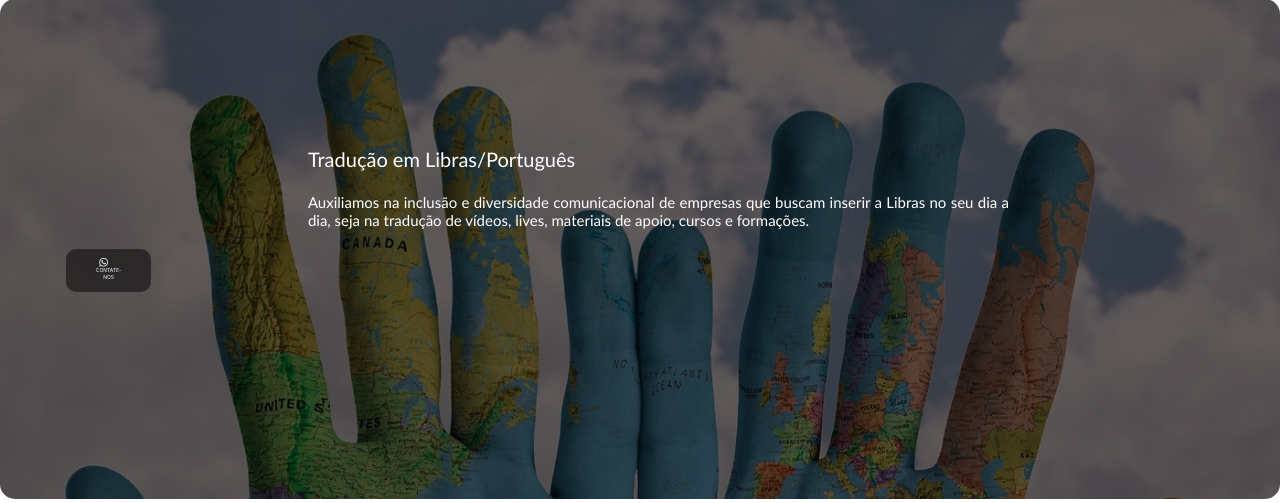
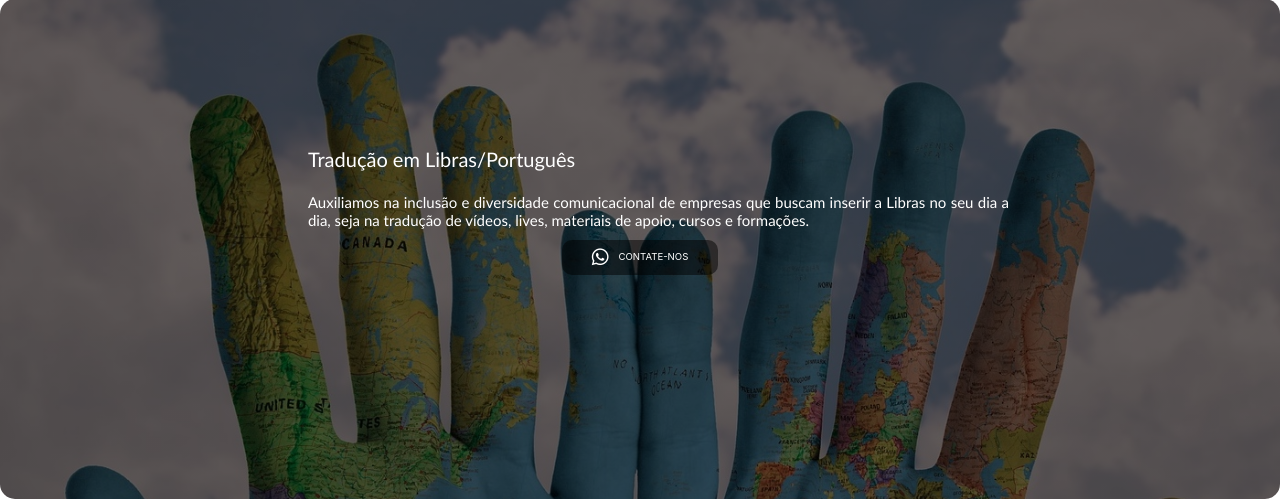
Before and after one commit to draicor87/GKR-Site, a Django app: page /home/ in a window 1280 px wide. Shown: the part 104-607 px from the top of the page. Run offline with Django 5.2, Linux system fonts and the light colour scheme; some libraries are stand-ins or nearby versions.

Commit message:
Ajustando posição do bodão da capa no centro em relação ao texto de descrição.

```diff
--- a/static/home/js/owl/main.js
+++ b/static/home/js/owl/main.js
@@ -4,7 +4,7 @@ $('.owl-carousel').owlCarousel({
     nav:false,
     responsive:{
         0:{
-            items:1
+            items:2
         },
         600:{
             items:3
--- a/static/home/style/main.css
+++ b/static/home/style/main.css
@@ -37,7 +37,7 @@ header .LogoGKR{
     display:flex;
     flex-direction: column;
     justify-content:flex-start;
-    align-items: flex-start;
+    align-items: center;
     border-radius: 15px;
 }
 
@@ -66,14 +66,14 @@ header .LogoGKR{
     background-color: rgba(0,0,0,.50);
     border: none;
     border-radius: 10px;
+    margin-top: 2%;
     color: white;
     padding: 10px 30px;
-    margin-top: 9%;
-    margin-right: 15px;
-    margin-left: 50%;
-    font-size: 5px;
+    font-size: 0.6rem; /* Ajuste o tamanho da fonte para 1rem */
     cursor: pointer;
     transition: .3s ease all;
+    display: flex; /* Usando flexbox para alinhar ícone e texto */
+    align-items: center; /* Centraliza verticalmente o conteúdo do botão */
 }
 
 .botao1:hover{
--- a/templates/index.html
+++ b/templates/index.html
@@ -38,7 +38,7 @@
                     buscam inserir a Libras no seu dia a dia, seja na tradução de vídeos, lives, materiais
                     de apoio, cursos e formações.</h3>
             </div>
-            <div class="botao">
+            <div class="botao d-flex justify-content-center">
                 <button role="button" class="botao1">
                     <i class="fa-brands fa-whatsapp fa-2xl"></i>
                     CONTATE-NOS
```
